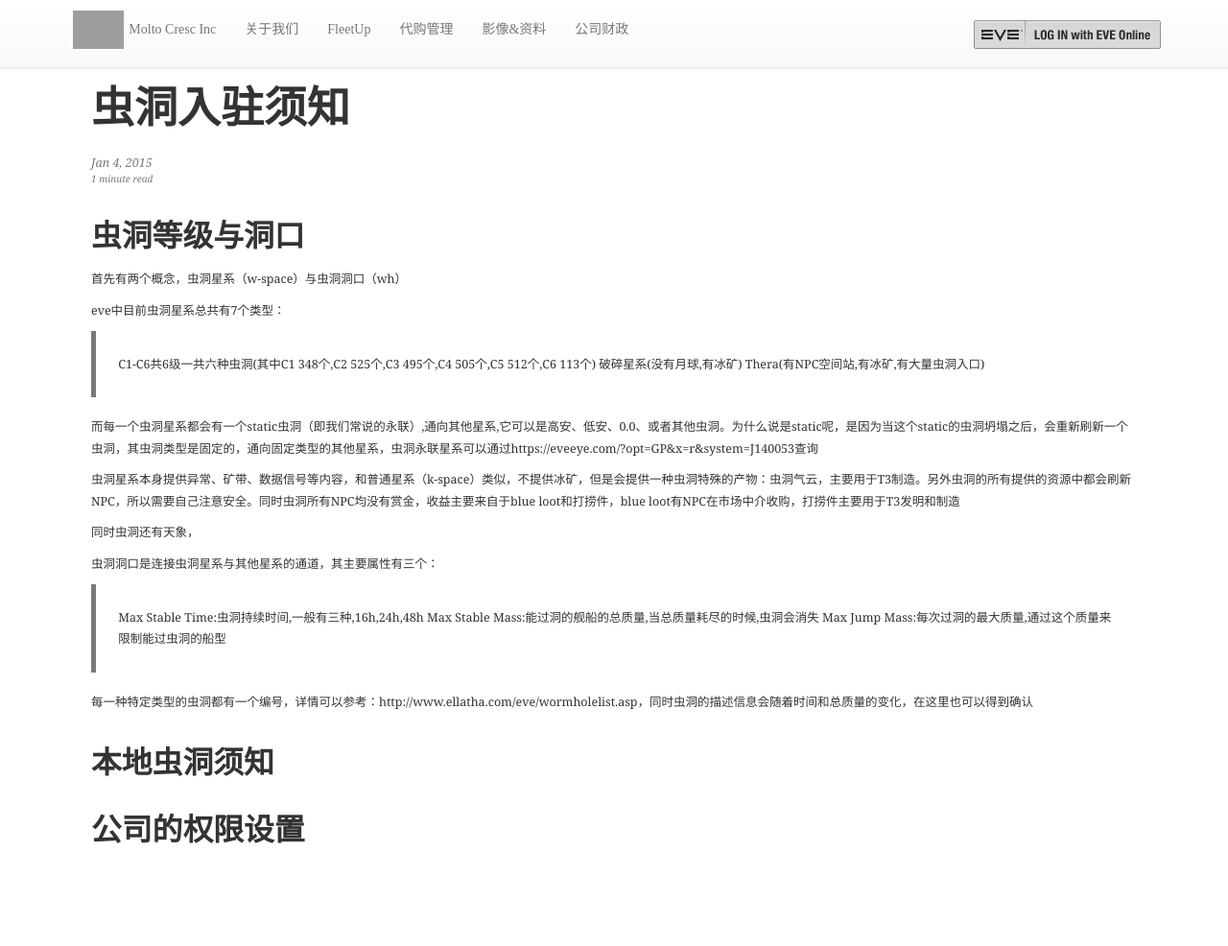
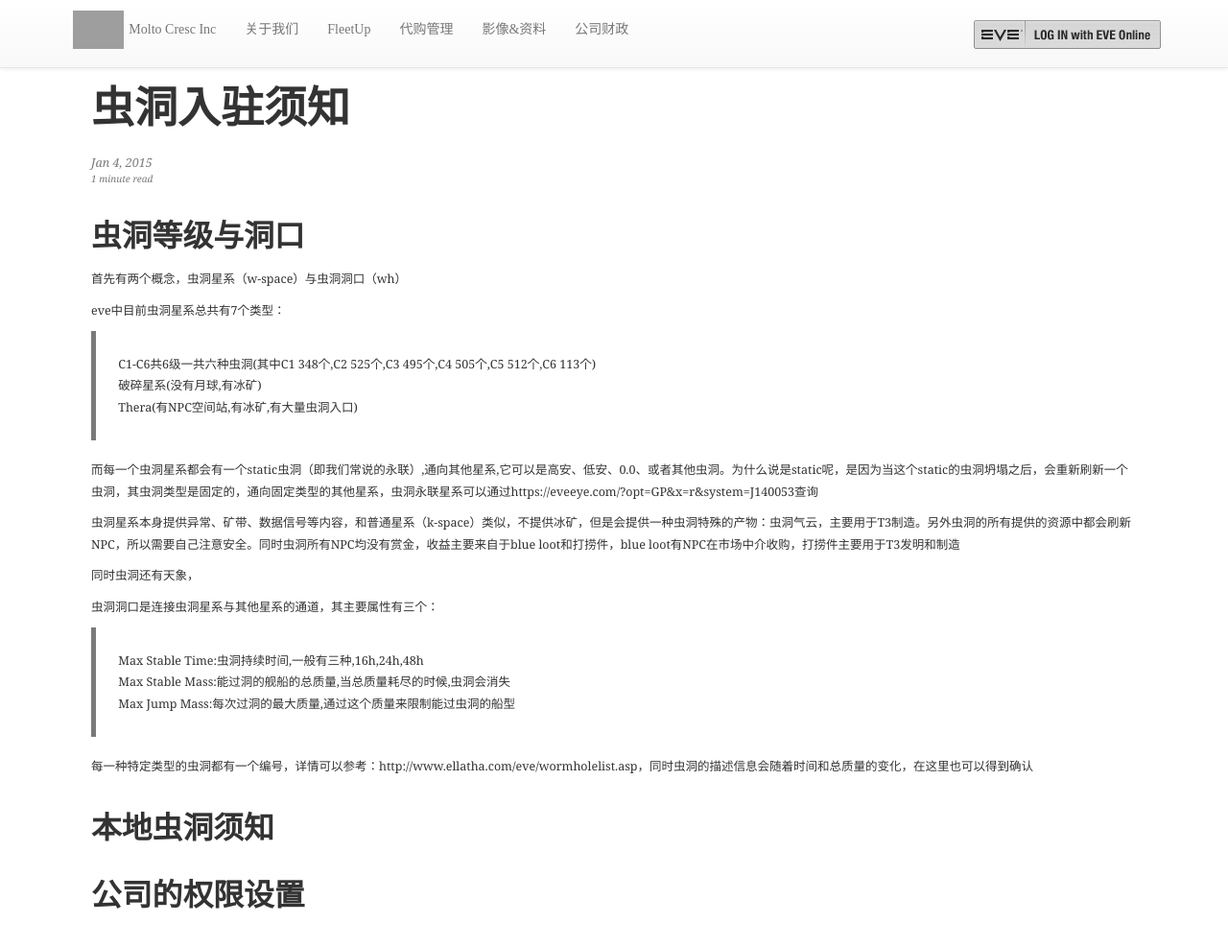
Before and after one commit to zhang98722/zhang98722.github.io, a Jekyll site: the page built from _posts/2015-01-04-what-you-should-know-in-wh.md, in a window 1280 px wide and 1127 px high. Shown: the top 986 px of the window at 96% size. Built offline with Jekyll 4.4.1, drawn with Linux system fonts in a browser that asks for light colours; grey boxes are pictures that could not be loaded.

```diff
--- a/_posts/2015-01-04-what-you-should-know-in-wh.md
+++ b/_posts/2015-01-04-what-you-should-know-in-wh.md
@@ -12,8 +12,8 @@ categories: 影像&资料
 
 eve中目前虫洞星系总共有7个类型：
 
-> C1-C6共6级一共六种虫洞(其中C1 348个,C2 525个,C3 495个,C4 505个,C5 512个,C6 113个)
-> 破碎星系(没有月球,有冰矿)
+> C1-C6共6级一共六种虫洞(其中C1 348个,C2 525个,C3 495个,C4 505个,C5 512个,C6 113个)<br>
+> 破碎星系(没有月球,有冰矿)<br>
 > Thera(有NPC空间站,有冰矿,有大量虫洞入口)
 
 而每一个虫洞星系都会有一个static虫洞（即我们常说的永联）,通向其他星系,它可以是高安、低安、0.0、或者其他虫洞。为什么说是static呢，是因为当这个static的虫洞坍塌之后，会重新刷新一个虫洞，其虫洞类型是固定的，通向固定类型的其他星系，虫洞永联星系可以通过https://eveeye.com/?opt=GP&x=r&system=J140053查询
@@ -24,8 +24,8 @@ eve中目前虫洞星系总共有7个类型：
 
 虫洞洞口是连接虫洞星系与其他星系的通道，其主要属性有三个：
 
-> Max Stable Time:虫洞持续时间,一般有三种,16h,24h,48h
-> Max Stable Mass:能过洞的舰船的总质量,当总质量耗尽的时候,虫洞会消失
+> Max Stable Time:虫洞持续时间,一般有三种,16h,24h,48h<br>
+> Max Stable Mass:能过洞的舰船的总质量,当总质量耗尽的时候,虫洞会消失<br>
 > Max Jump Mass:每次过洞的最大质量,通过这个质量来限制能过虫洞的船型
 
 每一种特定类型的虫洞都有一个编号，详情可以参考：http://www.ellatha.com/eve/wormholelist.asp，同时虫洞的描述信息会随着时间和总质量的变化，在这里也可以得到确认
```
